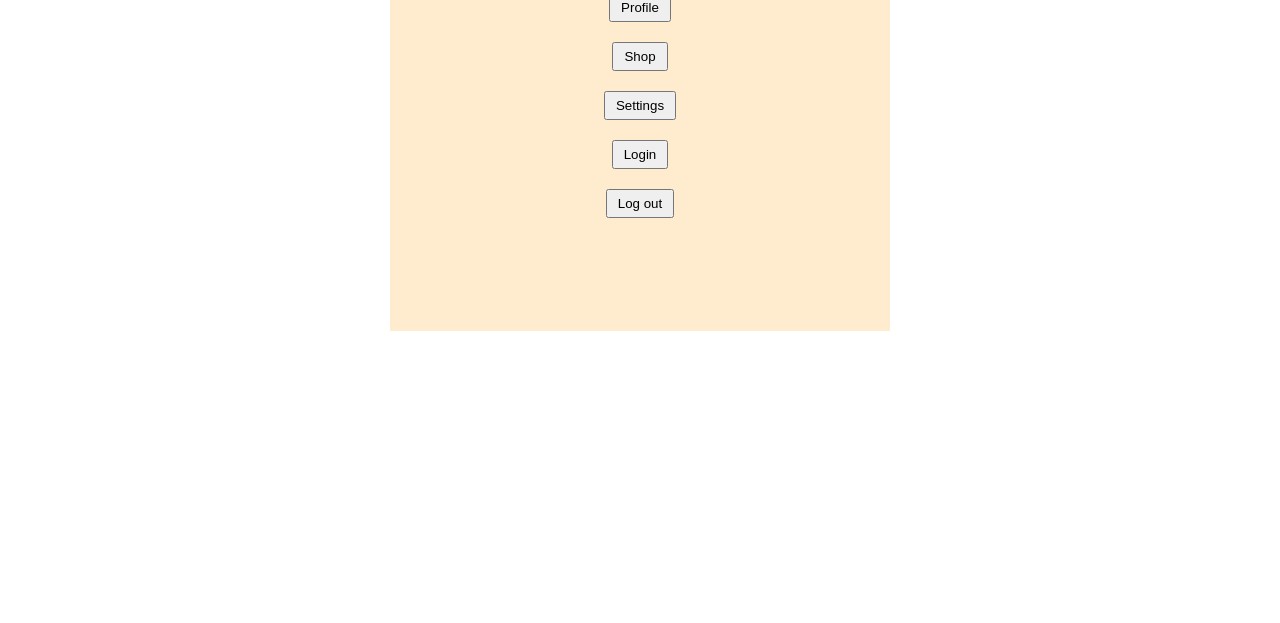
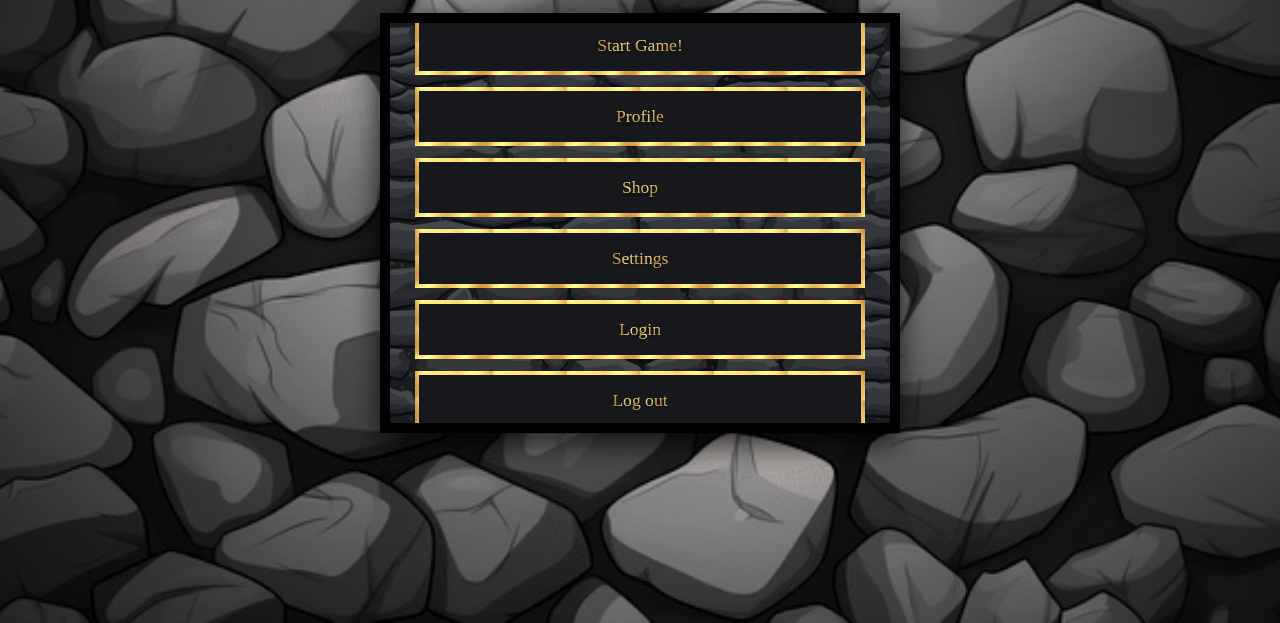
Before and after one commit to colinl13/Webware-ISP, a plain HTML site: page public/index.html in a window 1280 px wide. Shown: the part 177-800 px from the top of the page. Drawn offline with Linux system fonts and the light colour scheme; no server answers; a web font is replaced by a local one.

Commit message:
styling for homescreen

```diff
--- a/public/game.js
+++ b/public/game.js
@@ -13,7 +13,7 @@ const levels = [
   // LEVEL ONE
   {
     playerStart: { x: 0, y: windowHeight - groundHeight - playerHeight },
-    door: { x: windowWidth - 200, y: 50 },
+    door: { x: windowWidth - 200, y: 80 },
     platforms: [
       { x: 0, y: windowHeight - groundHeight, width: windowWidth, height: groundHeight },
       { x: 150, y: windowHeight - 150, width: 150, height: 20 },
@@ -23,9 +23,10 @@ const levels = [
       { x: 700, y: windowHeight - 370, width: 120, height: 20 },
       { x: 850, y: windowHeight - 450, width: 120, height: 20 },
       { x: 1000, y: windowHeight - 550, width: 120, height: 20 },
-      { x: windowWidth - 250, y: 50 + 45, width: 250, height: 20 }
+      { x: windowWidth - 250, y: 80 + 45, width: 250, height: 20 }
     ]
   },
+
   // LEVEL TWO
   {
     playerStart: { x: 0, y: windowHeight - groundHeight - playerHeight },
--- a/public/index.html
+++ b/public/index.html
@@ -5,17 +5,40 @@
     <title>Earthboy and Airgirl</title>
     <meta charset="UTF-8">
     <link rel="stylesheet" href="main.css">
+
+    <link rel="preconnect" href="https://fonts.googleapis.com">
+    <link rel="preconnect" href="https://fonts.gstatic.com" crossorigin>
+    <link href="https://fonts.googleapis.com/css2?family=Metamorphous&display=swap" rel="stylesheet">
 </head>
 
 <body>
+    <h1 id="game_title" class="gold-text">Earthboy: Journey through the Caves</h1>
+
     <div id="start_menu">
         <div id="button_container">
-            <button id="start_button">Start Game!</button>
-            <button id="profile">Profile</button> <!-- to be implemented later -->
-            <button id="shop">Shop</button> <!-- to be implemented later -->
-            <button id="settings">Settings</button> <!-- to be implemented later -->
-            <button id="login_button">Login</button>
-            <button id="logout_button">Log out</button>
+            <button id="start_button">
+                <span class="gold-text">Start Game!</span>
+            </button>
+
+            <button id="profile">
+                <span class="gold-text">Profile</span>
+            </button>
+
+            <button id="shop">
+                <span class="gold-text">Shop</span>
+            </button>
+
+            <button id="settings">
+                <span class="gold-text">Settings</span>
+            </button>
+
+            <button id="login_button">
+                <span class="gold-text">Login</span>
+            </button>
+
+            <button id="logout_button">
+                <span class="gold-text">Log out</span>
+            </button>
         </div>
     </div>
 
@@ -31,7 +54,7 @@
             </div>
         </div>
     </div>
+
+    <script src="main.js"></script>
 </body>
-
-<script src="main.js"></script>
 </html>
--- a/public/main.css
+++ b/public/main.css
@@ -1,3 +1,29 @@
+body {
+    margin: 0;
+    padding: 0;
+    background-image: url("images/home_screen_background.png");
+    background-size: cover;
+    background-position: center;
+    background-repeat: no-repeat;
+    min-height: 100vh;
+
+    position: relative;
+    overflow: hidden;
+}
+
+/* Dark Vignette Overlay */
+body::before {
+    content: "";
+    position: fixed;
+    inset: 0;
+    background: radial-gradient(circle at center,
+            transparent 0%,
+            transparent 40%,
+            rgba(0, 0, 0, 0.6) 100%);
+    pointer-events: none;
+    z-index: 0;
+}
+
 #player {
     width: 30px;
     height: 30px;
@@ -19,93 +45,135 @@
     background-color: black;
 }
 
-#start_menu { /* this is also the container for the start menu buttons */
-    position: static;
-    background-color: blanchedalmond;
+#start_menu {
+    position: absolute;
+
+    top: 50%;
+    left: 50%;
+    transform: translate(-50%, -50%);
     width: 500px;
-    height: 500px;
-    margin: auto;
+    height: 400px;
+    z-index: 10;
+
+    margin: 0;
     display: flex;
     flex-direction: column;
     justify-content: center;
     align-items: center;
+    background-image: url("images/start_menu_background.jpg");
+    background-size: cover;
+    background-position: center;
+    overflow: hidden;
+    border: 10px solid black;
+    box-shadow: 0 10px 30px rgba(0,0,0,0.8);
+}
+
+#start_menu::before {
+    content: "";
+    position: absolute;
+    inset: 0;
+    background-color: rgba(0, 0, 0, 0.5);
+    pointer-events: none;
+}
+
+#game_title.gold-text {
+    position: absolute;
+
+    left: 50%;
+    top: 10%;
+    transform: translateX(-50%);
+    white-space: nowrap;
+
+    z-index: 2;
+    font-size: 2.8rem;
+    text-align: center;
+    -webkit-text-stroke: 1.5px black;
+    margin-bottom: 20px;
 }
 
 #button_container {
     display: flex;
     flex-direction: column;
     justify-content: center;
-    align-items: center;
-    gap: 10px; /* Adjust the gap between buttons as needed */
+    align-items: stretch;
+    gap: 12px;
+    position: relative;
+    z-index: 1;
+    width: 90%;
 }
 
-#start_button {
-    padding: 5px 10px;
-    margin:5px;
+#button_container button {
+    font-family: "Metamorphous", serif;
+    font-size: 1.1rem;
+    cursor: pointer;
+    padding: 15px 30px;
+
+    background-color: rgb(23, 24, 27);
+
+    /* Textured Gold Border */
+    border: 4px solid;
+    border-image-source: url("images/gold.jpg");
+    border-image-slice: 30;
+    border-image-repeat: round;
+
+    transition: transform 0.1s ease, background-color 0.2s ease;
+    display: flex;
+    justify-content: center;
+    align-items: center;
 }
 
-#login_button {
-    padding: 5px 10px;
-    margin:5px;
+#button_container button:hover {
+    background-color: #2a2a2a; /* Slightly lighter grey on hover */
+    transform: scale(1.03);
 }
 
-#logout_button {
-    padding: 5px 10px;
-    margin:5px;
+/* The Gold Text Effect */
+.gold-text {
+    font-family: "Metamorphous", serif;
+    background-image: url("images/gold.jpg");
+    background-size: cover;
+    background-position: center;
+
+    -webkit-background-clip: text;
+    background-clip: text;
+    color: transparent;
+
+    /* Drop shadow to help gold stand out against dark grey */
+    text-shadow: 0 2px 2px rgba(0, 0, 0, 0.3);
+    display: inline-block;
 }
 
-#profile {
-    padding:5px 10px;
-    margin:5px;
-}
-
-#shop {
-    padding: 5px 10px;
-    margin:5px;
-}
-
-#settings {
-    padding: 5px 10px;
-    margin:5px;
-}
-
-/* Fullscreen semi-transparent overlay */
+/* --- Victory Screen Modal --- */
 #victory_screen {
-    display: none; /* hidden by default */
+    display: none;
     position: fixed;
     top: 0;
     left: 0;
     width: 100%;
     height: 100%;
-    background-color: rgba(0, 0, 0, 0.5); /* semi-transparent dark overlay */
+    background-color: rgba(0, 0, 0, 0.7);
     justify-content: center;
     align-items: center;
     z-index: 1000;
 }
 
 #victory_content {
-    background-color: white;
+    background-color: #eee;
     padding: 40px 60px;
     border-radius: 15px;
     text-align: center;
-    box-shadow: 0 0 20px rgba(0,0,0,0.5);
+    box-shadow: 0 0 25px rgba(0,0,0,0.6);
 }
 
-#victory_content h1 {
-    margin-bottom: 20px;
-    font-size: 2em;
-    color: #333;
-}
-
-/* Buttons inside the modal */
 #victory_buttons {
     display: flex;
     gap: 20px;
     justify-content: center;
+    margin-top: 20px;
 }
 
 #victory_buttons button {
-    padding: 10px 20px;
+    padding: 10px 25px;
     font-size: 1em;
     cursor: pointer;
     border: none;
@@ -118,3 +186,14 @@
 #victory_buttons button:hover {
     background-color: #2980b9;
 }
+
+/* --- Utility Classes --- */
+.metamorphous-regular {
+    font-family: "Metamorphous", serif;
+    font-weight: 400;
+    font-style: normal;
+}
+
+#player, #door {
+    display: none;
+}
```
Also changed, not shown: public/images/gold.jpg (added), public/images/home_screen_background.png (added), public/images/start_menu_background.jpg (added), 2 other files.
